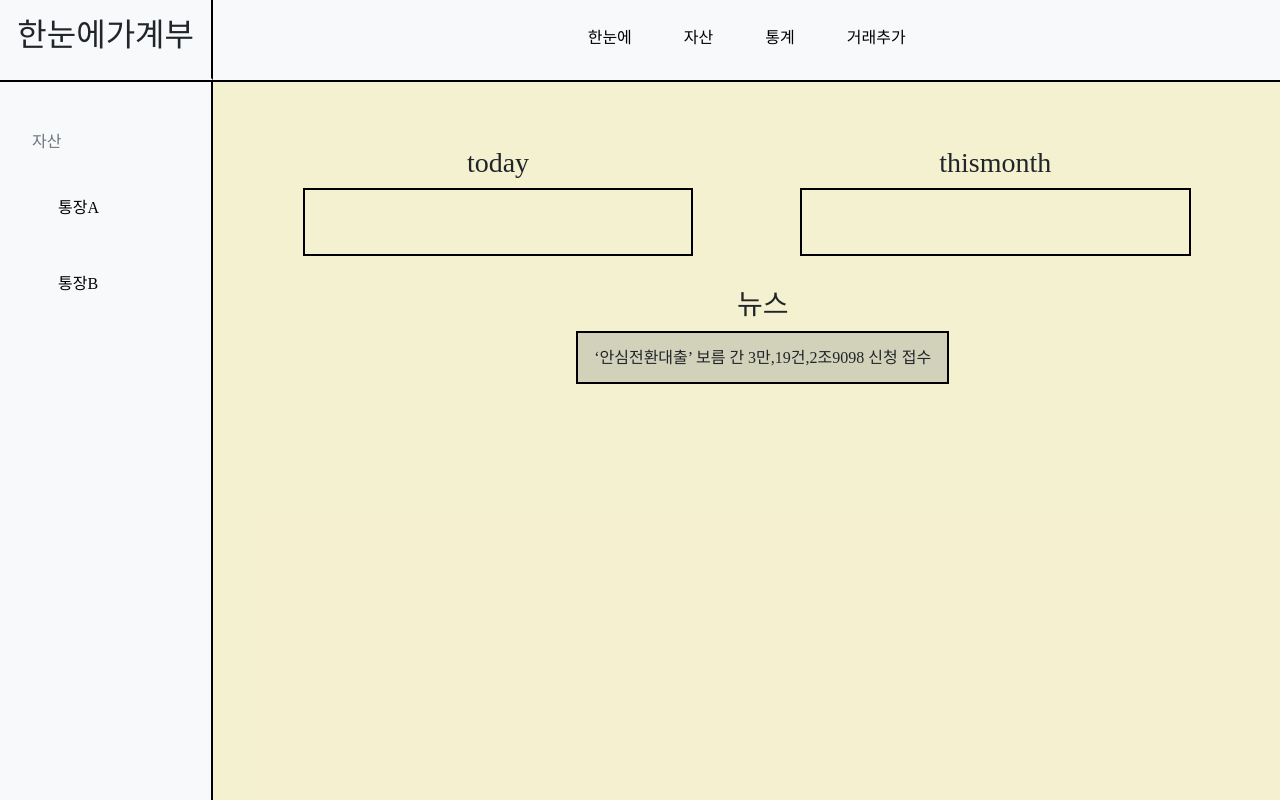
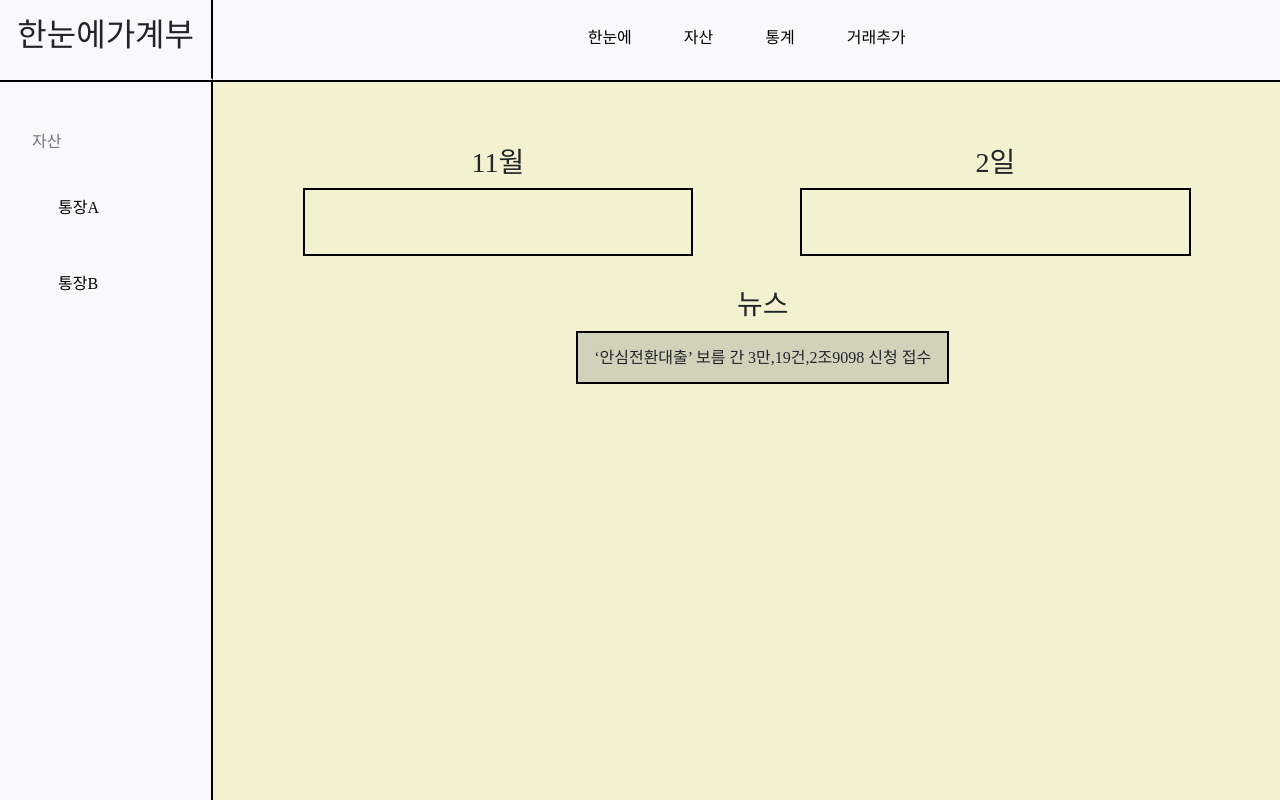
Before and after one commit to bong-u/IAB, a React (Create React App) app in the folder iab/: page / in a window 1280 px wide. Built offline with nearby package versions, Linux system fonts and the light colour scheme; a web font is replaced by a local one.

Commit message:
Implement display todayDate, todayMonth

```diff
--- a/iab/src/components/Home.js
+++ b/iab/src/components/Home.js
@@ -1,20 +1,22 @@
 const Home = () => {
+  const todayDate = () => { return new Date().getDate(); }
+  const todayMonth = () => { return new Date().getMonth()+1; }
   return (
     <div className="row justify-content-around">
       <div className="col-md-5 m-3">
-        <h3 id="today_title" className="text-center">today</h3>
+        <h3 id="this_month_title" className="text-center">{ todayMonth() }월</h3>
         <div className="border p-4">
           <table className="table w-100 text-center">
-            <tbody id="tbody_day">
+            <tbody id="tbody_month">
             </tbody>
           </table>
         </div>
       </div>
       <div className="col-md-5 m-3">
-        <h3 id="this_month_title" className="text-center">thismonth</h3>
+        <h3 id="today_title" className="text-center">{ todayDate() }일</h3>
         <div className="border p-4">
           <table className="table w-100 text-center">
-            <tbody id="tbody_month">
+            <tbody id="tbody_day">
             </tbody>
           </table>
         </div>
```
